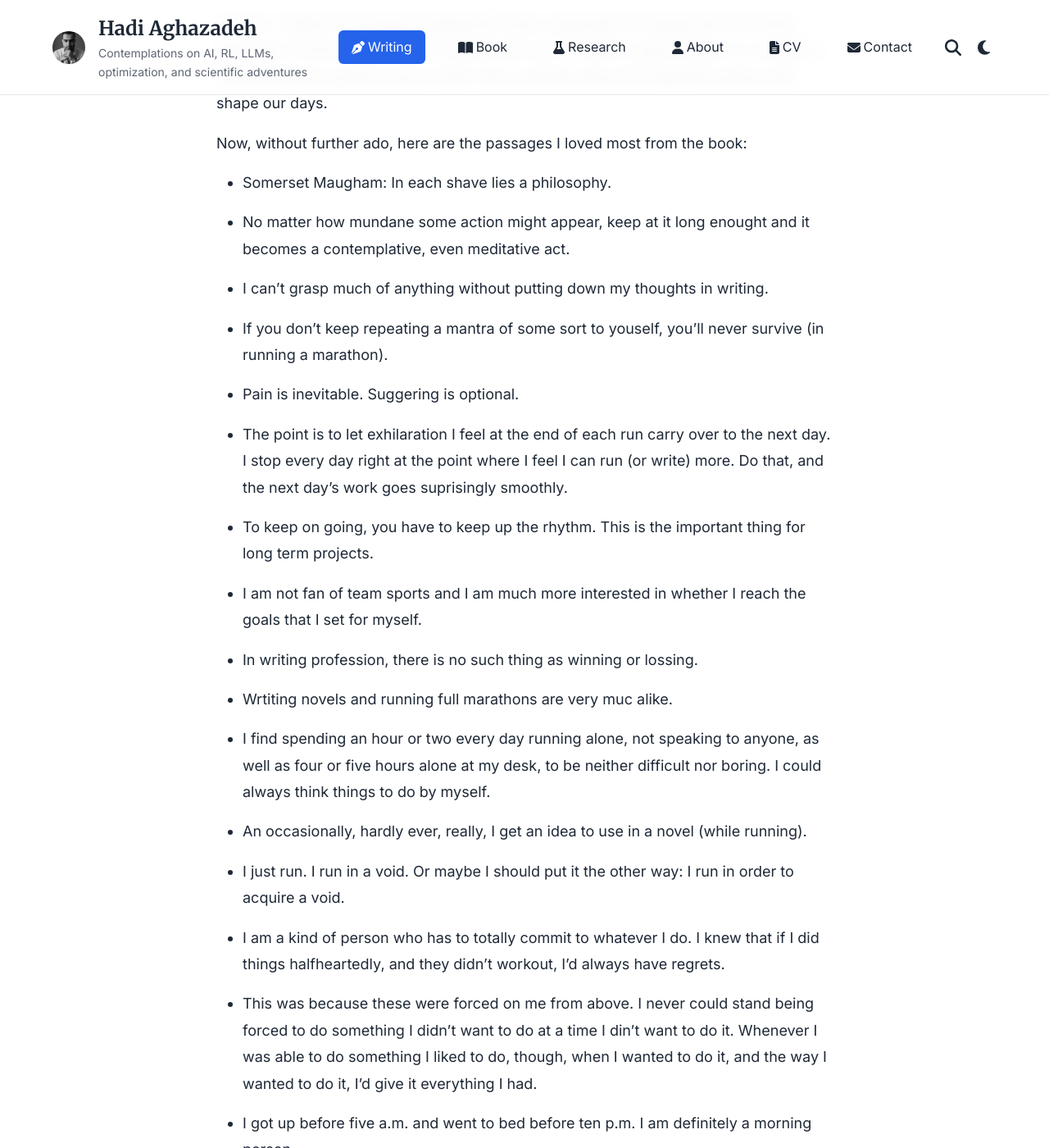
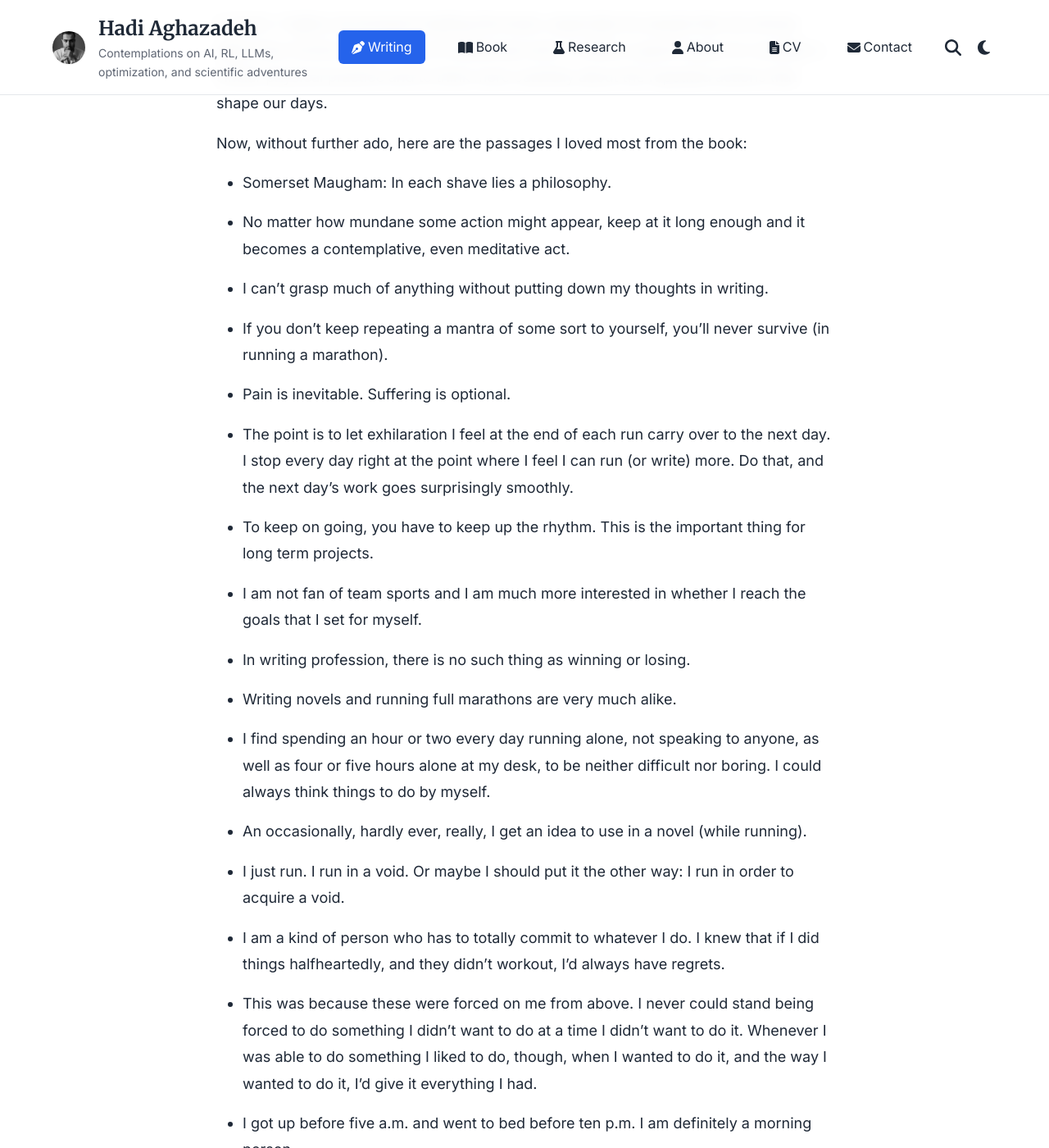
Before and after one commit to hadiagha/hadiagha.github.io, a Jekyll site: the page built from _posts/2026-09-07-reflections-on-haruki-murakami-running-book.md, in a window 1280 px wide and 1400 px high, scrolled down 2190 px. Shown: the whole window at 82% size. Built offline with Jekyll 4.4.1, drawn with Linux system fonts in a browser that asks for light colours; some of the changed text lies outside the part shown.

Commit message:
Correct fourteen transcription typos in the quoted passages
These are quotations from a published book, so a misspelling reads as a
misquote rather than a slip — "Pain is inevitable. Suggering is optional" is
the worst of them. Spelling only; not one word of Hadi's own prose is touched,
and the quotations are otherwise left exactly as transcribed.

  enought -> enough              goughest -> toughest
  youself -> yourself            thirsty-three -> thirty-three
  Suggering -> Suffering         scott -> Scott
  suprisingly -> surprisingly    automattically -> automatically
  lossing -> losing              stoped -> stopped
  Wrtiting -> Writing            phycical -> physical
  muc -> much                    din't -> didn't

No `updated:` field: the post went live earlier today, so nothing here is news
to a reader who has already seen it.

Co-Authored-By: Claude Opus 5 (1M context) <noreply@anthropic.com>

```diff
--- a/_posts/2026-09-07-reflections-on-haruki-murakami-running-book.md
+++ b/_posts/2026-09-07-reflections-on-haruki-murakami-running-book.md
@@ -46,23 +46,23 @@ Now, without further ado, here are the passages I loved most from the book:
 
 - Somerset Maugham: In each shave lies a philosophy.
 
-- No matter how mundane some action might appear, keep at it long enought and it becomes a contemplative, even meditative act.
+- No matter how mundane some action might appear, keep at it long enough and it becomes a contemplative, even meditative act.
 
 - I can't grasp much of anything without putting down my thoughts in writing.
 
-- If you don't keep repeating a mantra of some sort to youself, you'll never survive (in running a marathon).
+- If you don't keep repeating a mantra of some sort to yourself, you'll never survive (in running a marathon).
 
-- Pain is inevitable. Suggering is optional.
+- Pain is inevitable. Suffering is optional.
 
-- The point is to let exhilaration I feel at the end of each run carry over to the next day. I stop every day right at the point where I feel I can run (or write) more. Do that, and the next day's work goes suprisingly smoothly.
+- The point is to let exhilaration I feel at the end of each run carry over to the next day. I stop every day right at the point where I feel I can run (or write) more. Do that, and the next day's work goes surprisingly smoothly.
 
 - To keep on going, you have to keep up the rhythm. This is the important thing for long term projects.
 
 - I am not fan of team sports and I am much more interested in whether I reach the goals that I set for myself.
 
-- In writing profession, there is no such thing as winning or lossing.
+- In writing profession, there is no such thing as winning or losing.
 
-- Wrtiting novels and running full marathons are very muc alike.
+- Writing novels and running full marathons are very much alike.
 
 - I find spending an hour or two every day running alone, not speaking to anyone, as well as four or five hours alone at my desk, to be neither difficult nor boring. I could always think things to do by myself.
 
@@ -72,11 +72,11 @@ Now, without further ado, here are the passages I loved most from the book:
 
 - I am a kind of person who has to totally commit to whatever I do. I knew that if I did things halfheartedly, and they didn't workout, I'd always have regrets.
 
-- This was because these were forced on me from above. I never could stand being forced to do something I didn't want to do at a time I din't want to do it. Whenever I was able to do something I liked to do, though, when I wanted to do it, and the way I wanted to do it, I'd give it everything I had.
+- This was because these were forced on me from above. I never could stand being forced to do something I didn't want to do at a time I didn't want to do it. Whenever I was able to do something I liked to do, though, when I wanted to do it, and the way I wanted to do it, I'd give it everything I had.
 
 - I got up before five a.m. and went to bed before ten p.m. I am definitely a morning person.
 
-- The goughest part of a marathon comes after twenty-two miles.
+- The toughest part of a marathon comes after twenty-two miles.
 
 - The only way to understand what's really fair is to take a long-range view of things.
 
```
Also changed, not shown: other parts of _posts/2026-09-07-reflections-on-haruki-murakami-running-book.md (+4 -4 lines).
